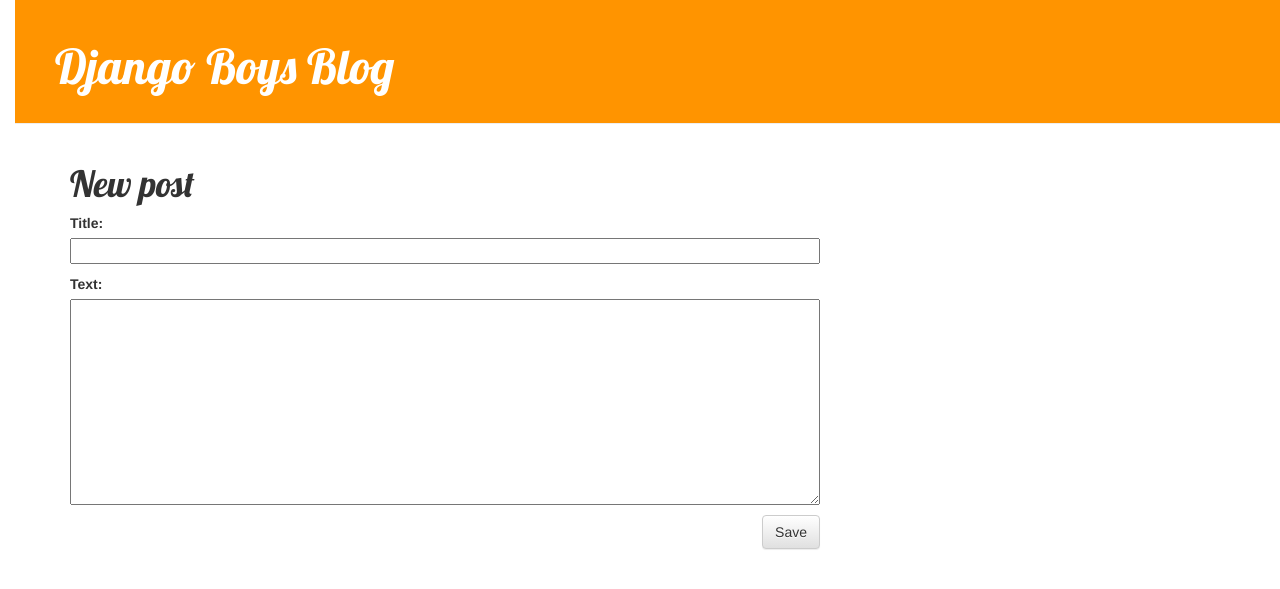
After one commit to Ryslan39/my-first-blog, a Django app: page /post/new/ in a window 1280 px wide. The commit adds this page. Shown: the top 589 px of the page. Run offline with Django 4.2, Linux system fonts and the light colour scheme; some libraries are stand-ins or nearby versions.

Commit message:
Added views to create/edit blog post inside the site.

```diff
--- /dev/null
+++ b/blog/forms.py
@@ -0,0 +1,10 @@
+from django import forms
+
+from .models import Post
+
+
+class PostForm(forms.ModelForm):
+
+    class Meta:
+        model = Post
+        fields = ('title', 'text',)
--- a/blog/templates/blog/base.html
+++ b/blog/templates/blog/base.html
@@ -1,7 +1,7 @@
 {% load static %}
 <html>
   <head>
-    <title>Django Girls blog</title>
+    <title>Django Boys blog</title>
     <link
       rel="stylesheet"
       href="//maxcdn.bootstrapcdn.com/bootstrap/3.2.0/css/bootstrap.min.css"
@@ -19,7 +19,10 @@
   </head>
   <body>
     <div class="page-header">
-        <h1><a href="/">Django Girls Blog</a></h1>
+      {% if user.is_authenticated %}
+    <a href="{% url 'post_new' %}" class="top-menu"><span class="glyphicon glyphicon-plus"></span></a>
+{%endif %}
+        <h1><a href="/">Django Boys Blog</a></h1>
     </div>
     <div class="content container">
         <div class="row">
--- a/blog/templates/blog/post_detail.html
+++ b/blog/templates/blog/post_detail.html
@@ -2,6 +2,10 @@
 <div class="post">
   {% if post.published_date %}
   <div class="date">{{ post.published_date }}</div>
+  {% endif %} {% if user.is_authenticated %}
+  <a class="btn btn-default" href="{% url 'post_edit' pk=post.pk %}"
+    ><span class="glyphicon glyphicon-pencil"></span
+  ></a>
   {% endif %}
   <h1>{{ post.title }}</h1>
   <p>{{ post.text|linebreaksbr }}</p>
--- /dev/null
+++ b/blog/templates/blog/post_edit.html
@@ -0,0 +1,7 @@
+{% extends 'blog/base.html' %} {% block content %}
+<h1>New post</h1>
+<form method="POST" class="post-form">
+  {% csrf_token %} {{ form.as_p }}
+  <button type="submit" class="save btn btn-default">Save</button>
+</form>
+{% endblock %}
--- a/blog/urls.py
+++ b/blog/urls.py
@@ -5,4 +5,6 @@ from . import views
 urlpatterns = [
     re_path(r'^$', views.post_list, name='post_list'),
     re_path(r'^post/(?P<pk>[0-9]+)/$', views.post_detail, name='post_detail'),
+    re_path(r'^post/new/$', views.post_new, name='post_new'),
+    re_path(r'^post/(?P<pk>[0-9]+)/edit/$', views.post_edit, name='post_edit'),
 ]
--- a/blog/views.py
+++ b/blog/views.py
@@ -1,7 +1,8 @@
-from django.shortcuts import render, get_object_or_404
+from django.shortcuts import render, get_object_or_404, redirect
 from django.http import HttpResponse
 from .models import Post
 from django.utils import timezone
+from .forms import PostForm
 
 # Create your views here.
 
@@ -15,3 +16,32 @@ def post_list(request):
 def post_detail(request, pk):
     post = get_object_or_404(Post, pk=pk)
     return render(request, 'blog/post_detail.html', {'post': post})
+
+
+def post_new(request):
+    if request.method == "POST":
+        form = PostForm(request.POST)
+        if form.is_valid():
+            post = form.save(commit=False)
+            post.author = request.user
+            post.published_date = timezone.now()
+            post.save()
+            return redirect('post_detail', pk=post.pk)
+    else:
+        form = PostForm()
+    return render(request, 'blog/post_edit.html', {'form': form})
+
+
+def post_edit(request, pk):
+    post = get_object_or_404(Post, pk=pk)
+    if request.method == "POST":
+        form = PostForm(request.POST, instance=post)
+        if form.is_valid():
+            post = form.save(commit=False)
+            post.author = request.user
+            post.published_date = timezone.now()
+            post.save()
+            return redirect('post_detail', pk=post.pk)
+    else:
+        form = PostForm(instance=post)
+    return render(request, 'blog/post_edit.html', {'form': form})
```
